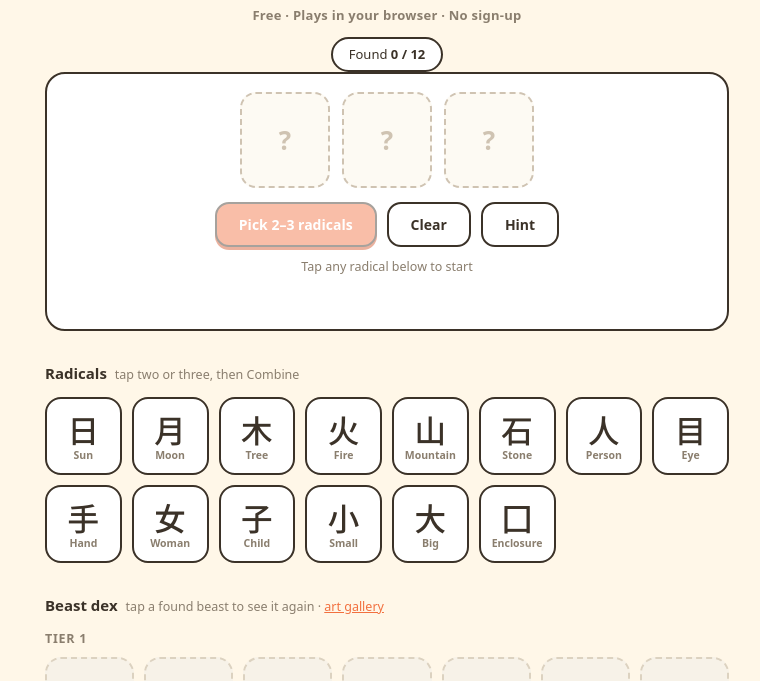
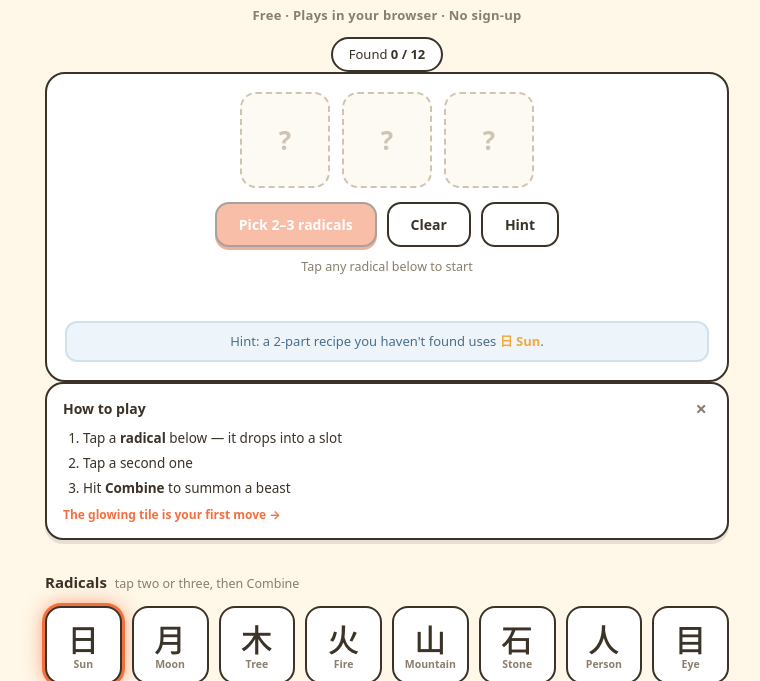
Before and after one commit to jimmyxu07/hanzi-fun, a plain HTML site: page index.html in a window 1280 px wide. Shown: the part 85-766 px from the top of the page, without its empty margins (253-1013 px from the left). Drawn offline with Linux system fonts and the light colour scheme.

Commit message:
feat: first-screen onboarding coachmark + highlight first radical
- index.html: add #onboard card (3-step how-to + dismiss) above Radicals
- game.js: pulse first radical; maybeOnboard() shows only for fresh,
  unseen players and auto-fires showHint(true); dismissOnboard() on first
  radical_pick so the coachmark vanishes the moment they engage
- styles.css: .onboard card + .rad.first glow pulse (--accent palette)

Goal: fix 95% first-screen bounce (only 4/78 sessions ever picked a radical).
Live deploy still requires CF Connect-to-Git (Worker long-king-ebb2) or re-upload.

```diff
--- a/index.html
+++ b/index.html
@@ -48,6 +48,16 @@
     <div id="hint" class="hint"></div>
   </section>
 
+  <div id="onboard" class="onboard" hidden>
+    <div class="onboard-head">How to play <span class="onboard-x" id="onboardX" title="Dismiss" role="button" aria-label="Dismiss">×</span></div>
+    <ol class="onboard-steps">
+      <li>Tap a <b>radical</b> below — it drops into a slot</li>
+      <li>Tap a second one</li>
+      <li>Hit <b>Combine</b> to summon a beast</li>
+    </ol>
+    <div class="onboard-foot">The glowing tile is your first move →</div>
+  </div>
+
   <section>
     <h2>Radicals <span class="muted">tap two or three, then Combine</span></h2>
     <div id="shelf" class="shelf"></div>
--- a/src/game.js
+++ b/src/game.js
@@ -50,8 +50,8 @@ const modalEl = $('#modal'), modalBody = $('#modalBody'), statsEl = $('#statsPan
 
 /* ---------------- 渲染 ---------------- */
 function renderShelf() {
-  shelfEl.innerHTML = Object.entries(RADICALS).map(([id, r]) => `
-    <button class="rad" data-id="${id}" style="--c:${r.color}" aria-label="${r.en}">
+  shelfEl.innerHTML = Object.entries(RADICALS).map(([id, r], i) => `
+    <button class="rad${i === 0 ? ' first' : ''}" data-id="${id}" style="--c:${r.color}" aria-label="${r.en}">
       <span class="rad-c">${r.c}</span>
       <span class="rad-en">${r.en}</span>
     </button>`).join('');
@@ -145,6 +145,26 @@ function addPart(id) {
   clearFeedback();
   renderSlots();
   track('radical_pick', { id });
+  dismissOnboard(); // 用户已上手 → 引导层立即消失，不阻断
+}
+
+/* ---------------- 首屏引导 ---------------- */
+const ONBOARD_KEY = 'hb_onboarded';
+function dismissOnboard() {
+  const el = $('#onboard');
+  if (el) el.hidden = true;
+  document.querySelectorAll('.rad.first').forEach(b => b.classList.remove('first'));
+  try { localStorage.setItem(ONBOARD_KEY, '1'); } catch (e) {}
+}
+function maybeOnboard() {
+  if (state.unlocked.size !== 0) return;            // 仅新手（无任何解锁）展示
+  let seen = false;
+  try { seen = localStorage.getItem(ONBOARD_KEY) === '1'; } catch (e) {}
+  if (seen) return;
+  const el = $('#onboard');
+  if (!el) return;
+  el.hidden = false;
+  showHint(true);                                   // 顺手给出具体第一步（如「用 氵 water」）
 }
 
 function removeSlot(i) {
@@ -259,6 +279,7 @@ slotsEl.addEventListener('click', e => {
 $('#combine').addEventListener('click', doCombine);
 $('#clear').addEventListener('click', () => { state.slots = []; renderSlots(); clearFeedback(); });
 $('#hintBtn').addEventListener('click', () => showHint(false));
+$('#onboardX').addEventListener('click', dismissOnboard);
 dexEl.addEventListener('click', e => {
   const b = e.target.closest('.cell.got');
   if (!b) return;
@@ -282,6 +303,7 @@ if (new URLSearchParams(location.search).has('all')) {
 renderShelf();
 renderAll();
 if (state.unlocked.size === 0) track('session_start', { fresh: true });
+maybeOnboard();
 
 // ?demo=<recipeId> —— 直接展开某只兽的卡片，用于宣传图/截图，不写存档、不触发埋点
 const demoId = new URLSearchParams(location.search).get('demo');
--- a/styles.css
+++ b/styles.css
@@ -131,6 +131,36 @@ button:disabled { opacity: .45; cursor: not-allowed; }
 }
 .hint.show { display: block; }
 
+/* ---------- 首屏引导 ---------- */
+.onboard {
+  background: var(--card); border: 2.5px solid var(--line); border-radius: 18px;
+  padding: 14px 16px; margin-bottom: 18px; position: relative;
+  box-shadow: 0 4px 0 rgba(59, 50, 40, .12);
+}
+.onboard[hidden] { display: none; }
+.onboard-head {
+  font-weight: 800; font-size: 14px; display: flex;
+  justify-content: space-between; align-items: center;
+}
+.onboard-x {
+  cursor: pointer; color: var(--muted); font-size: 20px; line-height: 1;
+  padding: 0 4px; user-select: none;
+}
+.onboard-x:hover { color: var(--ink); }
+.onboard-steps { margin: 8px 0 6px; padding-left: 20px; font-size: 13.5px; }
+.onboard-steps li { margin: 3px 0; }
+.onboard-foot { font-size: 12px; color: var(--accent); font-weight: 700; }
+
+/* 首个偏旁：发光脉冲，指示「先点这里」 */
+.rad.first {
+  animation: glow 1.4s ease-in-out infinite;
+  box-shadow: 0 0 0 3px var(--accent), 0 0 12px color-mix(in srgb, var(--accent) 55%, transparent);
+}
+@keyframes glow {
+  0%, 100% { box-shadow: 0 0 0 3px var(--accent), 0 0 8px color-mix(in srgb, var(--accent) 40%, transparent); }
+  50%      { box-shadow: 0 0 0 3px var(--accent), 0 0 20px color-mix(in srgb, var(--accent) 80%, transparent); }
+}
+
 /* ---------- 材料架 ---------- */
 .shelf {
   display: grid; gap: 10px;
```
